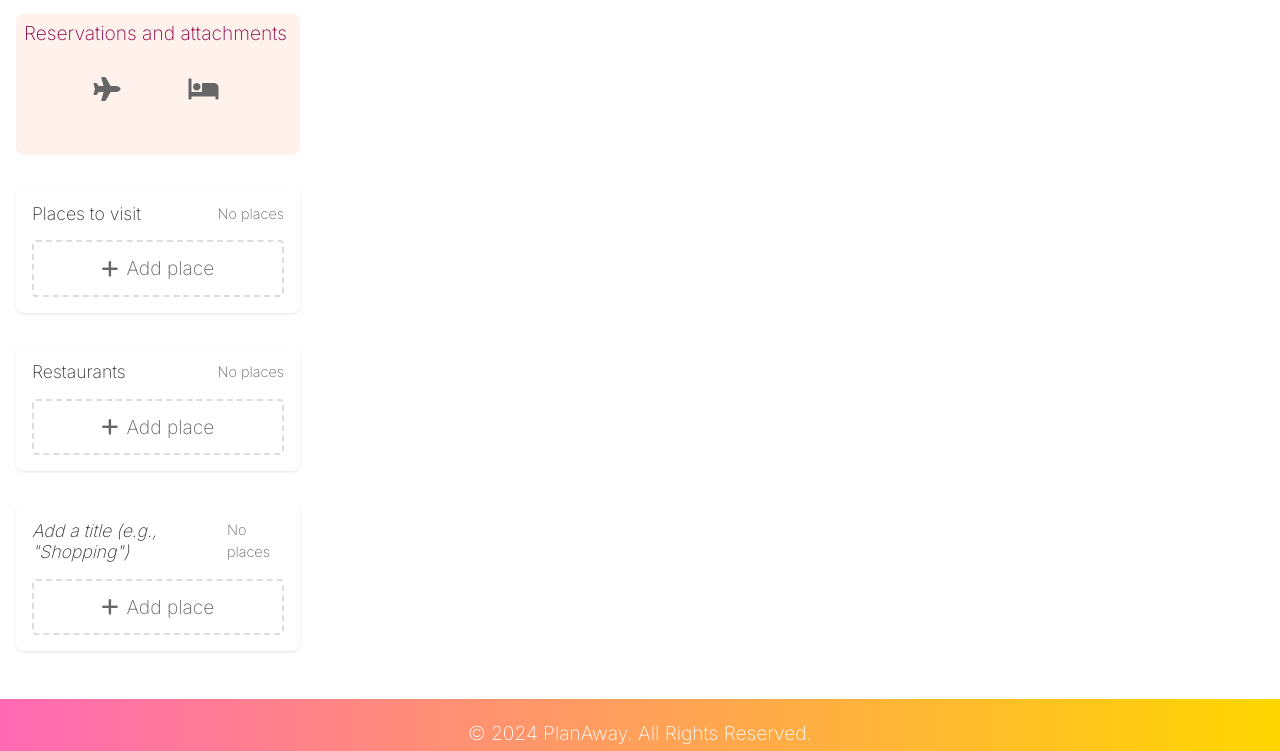
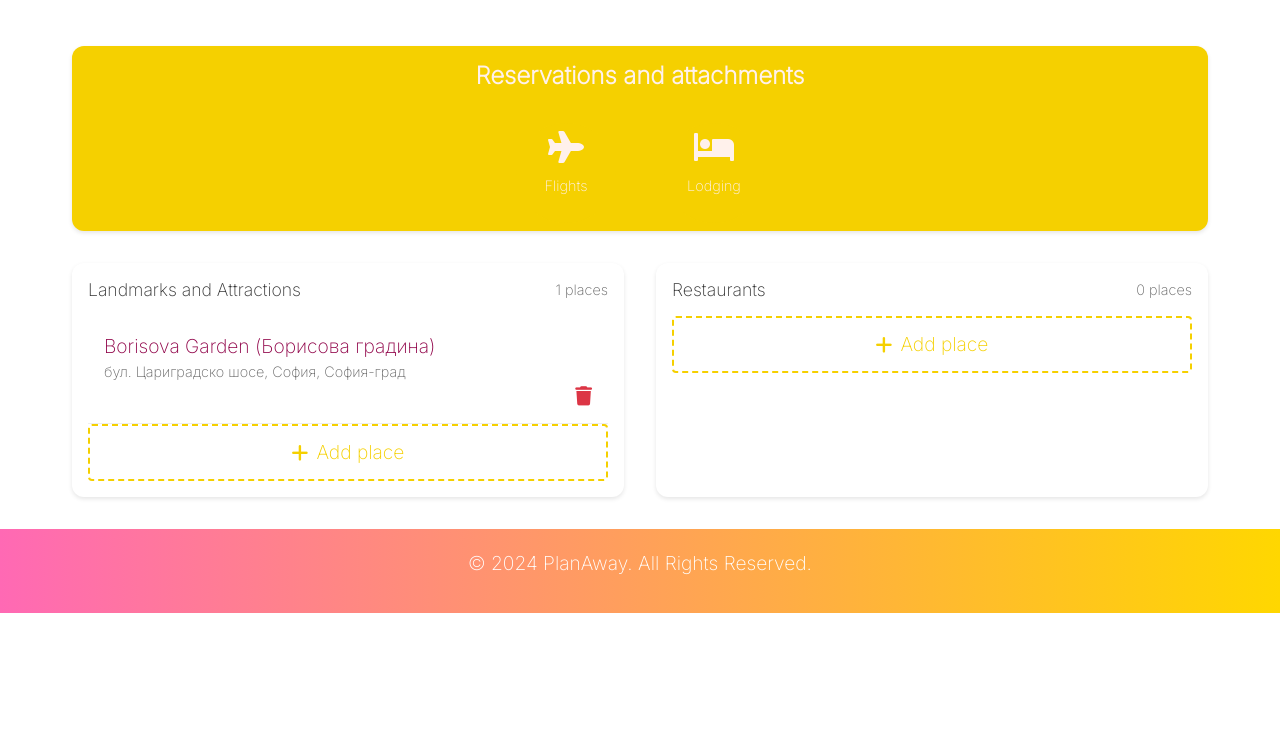
Before and after one commit to Vasilena01/Travel_planner, a Django app: page /my-trips/30/ in a window 1280 px wide. Shown: the part 496-1247 px from the top of the page. Run offline with Django 5.2, Linux system fonts and the light colour scheme; a user stored in the database is signed in; data comes from the database, SQL or seed files in the repository; parts of the project's set-up code (start-up, migrations or seed data) failed here and were passed over.

Commit message:
Finishing list_places page + functionality
Finishing list_places page + add functionality in the trip_detail page

```diff
--- a/travel_planner/static/css/base.css
+++ b/travel_planner/static/css/base.css
@@ -13,6 +13,16 @@ html {
     height: 100%;
     display: flex;
     flex-direction: column;
+}
+
+.btn-primary {
+    background-color: #ffd700;
+    border-color: #dcbf17;
+}
+
+.btn-primary:hover {
+    background-color: #d3b404;
+    border-color: #dcbf17;
 }
 
 .logo {
--- a/travel_planner/user_trips/static/user_trips/trip_detail.css
+++ b/travel_planner/user_trips/static/user_trips/trip_detail.css
@@ -70,94 +70,88 @@
 }
 
 .trip-content {
-    padding: .5rem;
-    max-width: 300px;
-    align-items: start;
-    margin: .5rem;
+    max-width: 1200px;
+    margin: 0 auto;
+    padding: 2rem;
 }
 
 .reservations-section {
-    padding: .5rem;
-    background-color: #FFF1EB;
-    border-radius: 8px;
+    margin: .5rem 0;
+    background: #F5D000;
+    color: #FFF1EB;
+    border-radius: 12px;
+    box-shadow: 0 2px 4px rgba(0,0,0,0.1);
 }
 
 .reservations-section h3 {
-    margin-bottom: 1rem;
-    font-size: 1.2rem;
-    color: #8F0047;
+    padding-top: 1rem;
+    text-align: center;
+    margin-bottom: 1.5rem;
+    color: #FFF1EB;
+    font-size: 1.5rem;
+    font-weight: 600;
 }
 
 .reservations-container {
     display: flex;
-    gap: 1rem;
+    gap: 2rem;
     justify-content: center;
-    align-items: center;
 }
 
 .reservation-item {
     text-align: center;
-    display: flex;
-    align-items: center;
-    justify-content: center;
+    padding: .5rem;
+    border-radius: 8px;
+    transition: all 0.2s ease;
 }
 
 .icon-container {
-    padding: 1rem;
-    display: flex;
-    flex-direction: column;
+    cursor: pointer;
+    padding-top: .5rem;
+    background: #F5D000;
+    border-radius: 50%;
+    width: 100px;
+    height: 100px;
+    display: block;
     align-items: center;
     justify-content: center;
-    cursor: pointer;
-    transition: background-color 0.2s;
-    border-radius: 4px;
+    transition: all 0.2s ease;
 }
 
 .icon-container:hover {
-    background-color: rgba(0, 0, 0, 0.05);
+    background: #FFF1EB;
+    transform: translateY(-5px);
 }
 
 .icon-container i {
-  font-size: 1.5rem;
-  color: #666;
-  margin-bottom: 0.5rem;
+  font-size: 2rem;
+  color: #FFF1EB;
+}
+
+.icon-container:hover i, .icon-container:hover .hover-text {
+  color: #F5D000;
 }
 
 .hover-text {
-  font-size: 0.9rem;
-  color: #666;
-  opacity: 0;
-  transition: opacity 0.2s;
-}
-
-.icon-container:hover .hover-text {
-  opacity: 1;
-}
-
-#searchHotelModal .modal-content {
-    border-radius: 10px;
-    box-shadow: 0 4px 8px rgba(0, 0, 0, 0.2);
-}
-
-#searchHotelModal .btn-success {
-  background-color: #FFD700;
-  border: none;
-}
-
-#searchHotelModal .btn-success:hover {
-  background-color: #E0BF00;
+    display: block;
+    margin-top: 0.5rem;
+    font-size: 0.9rem;
+    color: #FFF1EB;
 }
 
 .lists-section {
+    display: flex;
+    gap: 2rem;
     margin-top: 2rem;
 }
 
 .list-container {
-    margin-bottom: 2rem;
+    flex: 1;
+    background: white;
+    border-radius: 12px;
+    box-shadow: 0 2px 4px rgba(0,0,0,0.1);
     padding: 1rem;
-    background-color: #fff;
-    border-radius: 8px;
-    box-shadow: 0 1px 3px rgba(0,0,0,0.1);
+    min-width: 300px;
 }
 
 .list-header {
@@ -173,6 +167,11 @@
     margin: 0;
 }
 
+#place-address {
+    color: #CCAD00;
+    font-size: 0.9rem;
+}
+
 .place-count {
     color: #666;
     font-size: 0.9rem;
@@ -183,10 +182,10 @@
     text-decoration: none;
     width: 100%;
     padding: 0.75rem;
-    border: 2px dashed #ddd;
+    border: 2px dashed #F5D000;
     background: none;
     border-radius: 4px;
-    color: #666;
+    color: #F5D000;
     display: flex;
     align-items: center;
     justify-content: center;
@@ -196,9 +195,9 @@
 }
 
 .add-place-btn:hover {
-    border-color: #999;
-    color: #333;
-    background-color: #f8f9fa;
+    border-color: #F5D000;
+    color: #CCAD00;
+    background-color: #FFFCEB;
 }
 
 .new-list-btn {
@@ -224,12 +223,11 @@
 }
 
 .list-item {
-  display: flex;
-  align-items: center;
-  margin-bottom: 10px;
-  padding: 10px;
-  border: 1px solid #ddd;
-  border-radius: 5px;
+    display: flex;
+    flex-direction: column;
+    padding: 1rem;
+    border-bottom: 1px solid #eee;
+    position: relative;
 }
 
 .list-item img {
@@ -250,3 +248,48 @@
   font-size: 14px;
   color: #666;
 }
+
+.delete-btn {
+    position: absolute;
+    bottom: 0.5rem;
+    right: 0.5rem;
+    color: #dc3545;
+    padding: 0.25rem 0.5rem;
+    border-radius: 4px;
+    transition: all 0.2s ease;
+}
+
+.delete-btn:hover {
+    background-color: #dc3545;
+    color: white;
+}
+
+.place-info {
+    margin-bottom: 1.5rem;
+}
+
+.place-name {
+    display: block;
+    font-weight: 500;
+    margin-bottom: 0.25rem;
+}
+
+#place-address {
+    display: block;
+    font-size: 0.9rem;
+    color: #666;
+}
+
+@media (max-width: 768px) {
+  .lists-section {
+      flex-direction: column;
+  }
+
+  .list-container {
+      width: 100%;
+  }
+
+  .reservations-container {
+      flex-wrap: wrap;
+  }
+}
--- a/travel_planner/user_trips/templates/user_trips/trip_detail.html
+++ b/travel_planner/user_trips/templates/user_trips/trip_detail.html
@@ -65,7 +65,7 @@
               <input type="date" class="form-control" id="end_date" name="departure_date"
                 value="{{ trip.end_date|date:'Y-m-d' }}" required />
             </div>
-            <button type="submit" class="btn btn-success">Search</button>
+            <button type="submit" class="btn btn-primary">Search</button>
           </form>
         </div>
       </div>
@@ -75,10 +75,23 @@
   <div class="lists-section">
     <div class="list-container" id="attractions-list">
       <div class="list-header">
-        <h3>Places to visit</h3>
-        <span class="place-count">No places</span>
+        <h3>Landmarks and Attractions</h3>
+        <span class="place-count">{{ trip.attractions|length }} places</span>
       </div>
       <div class="list-items">
+        {% for place in trip.attractions %}
+            <div class="list-item">
+                <div class="place-info">
+                  <span>{{ place.name }}</span>
+                  <span id="place-address">{{ place.address }}</span>
+                </div>
+                <a href="{% url 'delete_place_from_trip' trip.id 'attractions' place.name|urlencode %}"
+                   class="delete-btn"
+                   onclick="return confirm('Are you sure you want to remove this place?')">
+                    <i class="fas fa-trash"></i>
+                </a>
+            </div>
+        {% endfor %}
       </div>
       <a class="add-place-btn" href="{% url 'list_places' trip.id 'attractions' %}">
         <i class="fas fa-plus"></i>
@@ -89,28 +102,28 @@
     <div class="list-container" id="restaurants-list">
       <div class="list-header">
         <h3>Restaurants</h3>
-        <span class="place-count">No places</span>
+        <span class="place-count">{{ trip.restaurants|length }} places</span>
       </div>
       <div class="list-items">
+        {% for place in trip.restaurants %}
+            <div class="list-item">
+              <div class="place-info">
+                <span>{{ place.name }}</span>
+                <span id="place-address">{{ place.address }}</span>
+              </div>
+                <a href="{% url 'delete_place_from_trip' trip.id 'restaurants' place.name|urlencode %}"
+                   class="delete-btn"
+                   onclick="return confirm('Are you sure you want to remove this place?')">
+                    <i class="fas fa-trash"></i>
+                </a>
+            </div>
+        {% endfor %}
       </div>
       <a class="add-place-btn" href="{% url 'list_places' trip.id 'restaurants' %}">
         <i class="fas fa-plus"></i>
         <span>Add place</span>
       </a>
     </div>
-
-    <div class="list-container" id="custom-list">
-      <div class="list-header">
-        <h3 class="editable-title">Add a title (e.g., "Shopping")</h3>
-        <span class="place-count">No places</span>
-      </div>
-      <div class="list-items">
-      </div>
-      <button class="add-place-btn">
-        <i class="fas fa-plus"></i>
-        <span>Add place</span>
-      </button>
-    </div>
   </div>
 </div>
 {% endblock %}
--- a/travel_planner/user_trips/urls.py
+++ b/travel_planner/user_trips/urls.py
@@ -7,5 +7,6 @@ urlpatterns = [
     path('create/', views.create_trip, name='create_trip'),
     path('delete/<int:trip_id>/', views.delete_trip, name='delete_trip'),
     path('trip/<int:trip_id>/places/<str:place_type>/', views.list_places, name='list_places'),
-    # path('trip/<int:trip_id>/add-place/', views.add_place_to_trip, name='add_place_to_trip'),
+    path('trip/<int:trip_id>/add-place/', views.add_place_to_trip, name='add_place_to_trip'),
+    path('trip/<int:trip_id>/delete-place/<str:place_type>/<str:place_name>/', views.delete_place_from_trip, name='delete_place_from_trip'),
 ]
--- a/travel_planner/user_trips/views.py
+++ b/travel_planner/user_trips/views.py
@@ -4,7 +4,8 @@ from django.contrib.auth.decorators import login_required
 from .models import MyTrip
 from geopy.geocoders import Nominatim
 from django.http import JsonResponse
-
+from urllib.parse import unquote
+from django.conf import settings
 
 @login_required
 def list_trips(request):
@@ -29,10 +30,7 @@ def create_trip(request):
             return redirect('list_trips')
 
         # Pexels API configuration
-        pexels_api_key = "nkOEfBfnkELjeOzNTNQqhQn80bXrrV5yBMWtgf9y1zWfNzWkxBcaVOZ4"
-        headers = {
-            "Authorization": pexels_api_key
-        }
+        headers = {'Authorization': settings.PEXELS_API_KEY}
 
         # Enhanced search query to focus on landmarks and tourist attractions
         search_query = f"{destination} landmarks architecture"
@@ -85,7 +83,7 @@ def list_places(request, trip_id, place_type):
     trip = get_object_or_404(MyTrip, id=trip_id, user=request.user)
 
     # Foursquare API configuration
-    client_id = 'fsq3FidKW0IcrRsQ5wut/tyyuTkCREEV/ez9oR4Xx5Luajs='
+    client_id = settings.FOURSQUARE_API_KEY
     destination = trip.destination.strip()
 
     try:
@@ -170,7 +168,7 @@ def list_places(request, trip_id, place_type):
         return render(request, 'user_trips/list_places.html', context)
 
     except Exception as e:
-        print(f"Error in list_places: {str(e)}")  # Debug print
+        print(f"Error in list_places: {str(e)}")
         return render(request, 'user_trips/list_places.html',
                      {'error': f'An error occurred: {str(e)}',
                       'trip': trip,
@@ -179,20 +177,42 @@ def list_places(request, trip_id, place_type):
 
 @login_required
 def add_place_to_trip(request, trip_id):
-    if request.method == 'POST':
+    trip = get_object_or_404(MyTrip, id=trip_id, user=request.user)
+    place_name = request.GET.get('name')
+    place_address = request.GET.get('address')
+    place_type = request.GET.get('type')
+
+    place_data = {
+        'name': place_name,
+        'address': place_address
+    }
+
+    if place_type == 'attractions':
+        if not any(place['name'] == place_name for place in trip.attractions):
+            trip.attractions.append(place_data)
+    else:
+        if not any(place['name'] == place_name for place in trip.restaurants):
+            trip.restaurants.append(place_data)
+
+    trip.save()
+    return redirect('trip_detail', trip_id=trip.id)
+
+@login_required
+def delete_place_from_trip(request, trip_id, place_type, place_name):
+    try:
+        decoded_name = unquote(place_name)
         trip = get_object_or_404(MyTrip, id=trip_id, user=request.user)
-        place_name = request.POST.get('name')
-        place_type = request.POST.get('place_type')
-        website = request.POST.get('website', '')
 
         if place_type == 'attractions':
-            if place_name not in trip.attractions:
-                trip.attractions.append({'name': place_name, 'website': website})
-                trip.save()
+            trip.attractions = [place for place in trip.attractions
+                              if place.get('name') != decoded_name]
         else:
-            if place_name not in trip.restaurants:
-                trip.restaurants.append({'name': place_name, 'website': website})
-                trip.save()
+            trip.restaurants = [place for place in trip.restaurants
+                              if place.get('name') != decoded_name]
 
-        return JsonResponse({'status': 'success'})
-    return JsonResponse({'status': 'error'}, status=400)
+        trip.save()
+
+        return redirect('trip_detail', trip_id=trip_id)
+    except Exception as e:
+        print(f"Error deleting place: {e}")
+        return redirect('trip_detail', trip_id=trip_id)
```
Also changed, not shown: travel_planner/user_trips/models.py (+18 -73 lines), travel_planner/user_trips/static/user_trips/list_places.css (+127 -86 lines), travel_planner/user_trips/templates/user_trips/list_places.html (+7 -51 lines), travel_planner/db.sqlite3, travel_planner/user_trips/migrations/0012_mytrip_attractions_mytrip_restaurants.py (added), travel_planner/user_trips/migrations/0013_remove_listitem_trip_list_remove_tripday_trip_and_more.py (added), travel_planner/user_trips/migrations/0014_alter_mytrip_attractions_alter_mytrip_restaurants.py (added).
